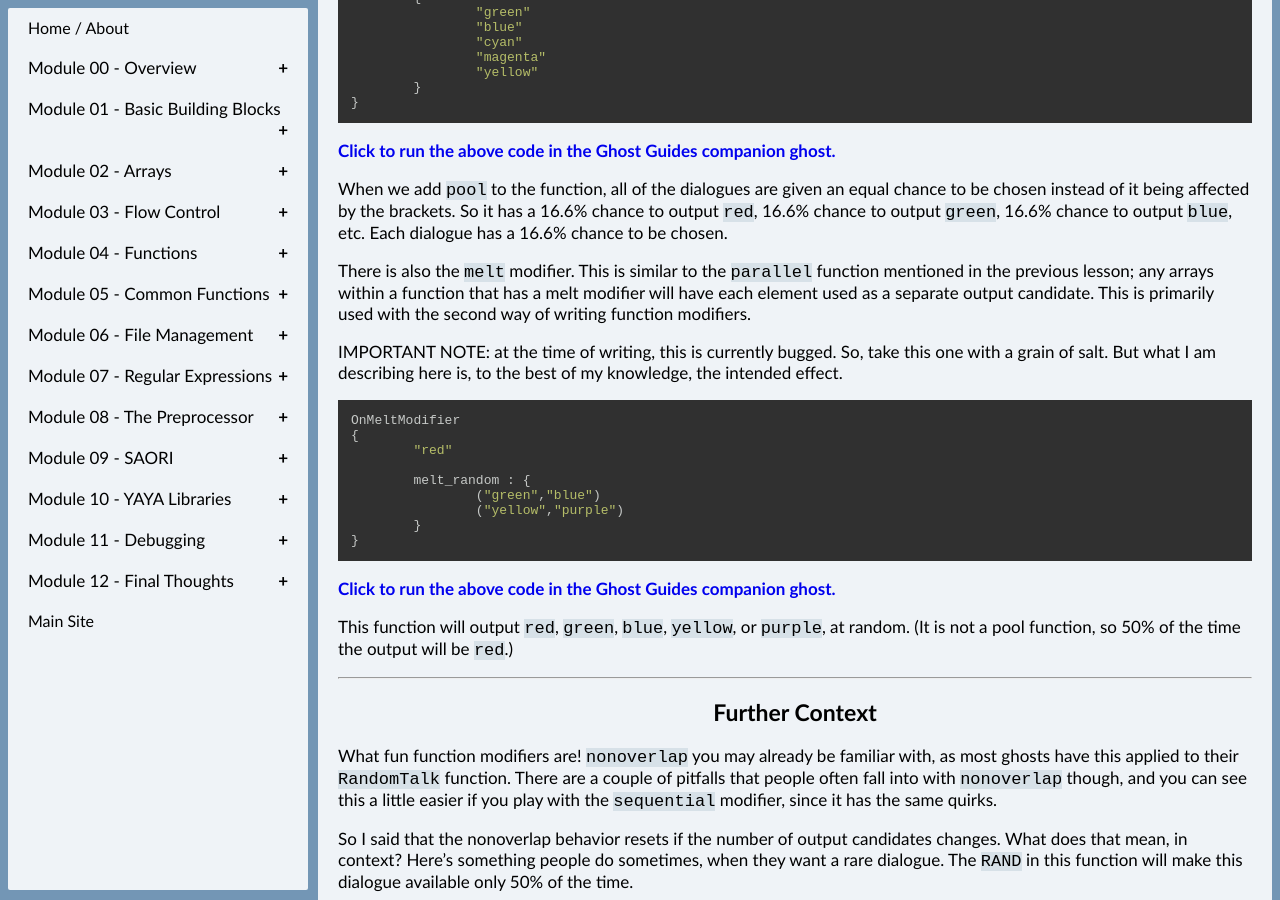
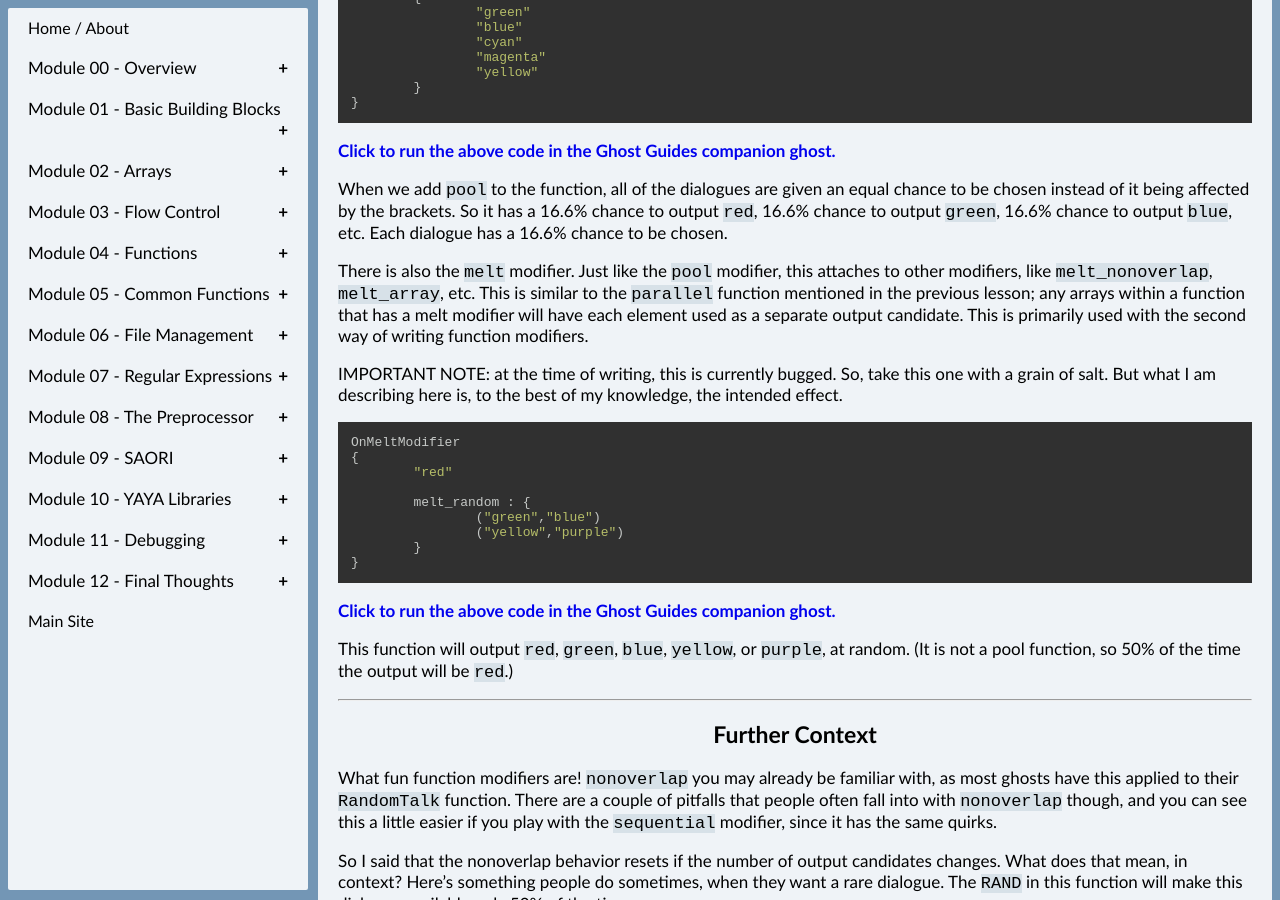
Before and after one commit to Zichqec/YAYA_Fundamentals, a Jekyll site: the page built from module_03_flow_control/08_brackets_and_modifiers.md, in a window 1280 px wide and 900 px high, scrolled down 5548 px. Built offline with Jekyll 4.4.1, drawn with Linux system fonts in a browser that asks for light colours; our own code applies the rules of GitHub Pages for plain Markdown files.

Commit message:
Add clarification about to apply melt

```diff
--- a/module_03_flow_control/08_brackets_and_modifiers.md
+++ b/module_03_flow_control/08_brackets_and_modifiers.md
@@ -303,7 +303,7 @@ OnPoolModifier : pool
 
 When we add `pool` to the function, all of the dialogues are given an equal chance to be chosen instead of it being affected by the brackets. So it has a 16.6% chance to output `red`, 16.6% chance to output `green`, 16.6% chance to output `blue`, etc. Each dialogue has a 16.6% chance to be chosen.
 
-There is also the `melt` modifier. This is similar to the `parallel` function mentioned in the previous lesson; any arrays within a function that has a melt modifier will have each element used as a separate output candidate. This is primarily used with the second way of writing function modifiers.
+There is also the `melt` modifier. Just like the `pool` modifier, this attaches to other modifiers, like `melt_nonoverlap`, `melt_array`, etc. This is similar to the `parallel` function mentioned in the previous lesson; any arrays within a function that has a melt modifier will have each element used as a separate output candidate. This is primarily used with the second way of writing function modifiers.
 
 IMPORTANT NOTE: at the time of writing, this is currently bugged. So, take this one with a grain of salt. But what I am describing here is, to the best of my knowledge, the intended effect.
 
```
